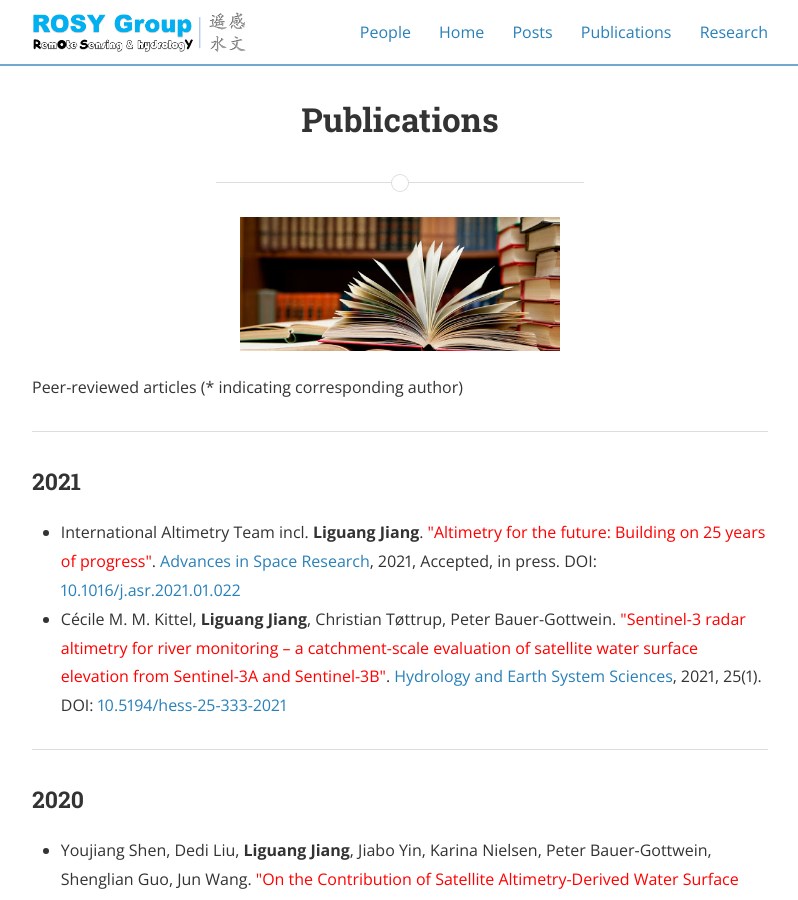
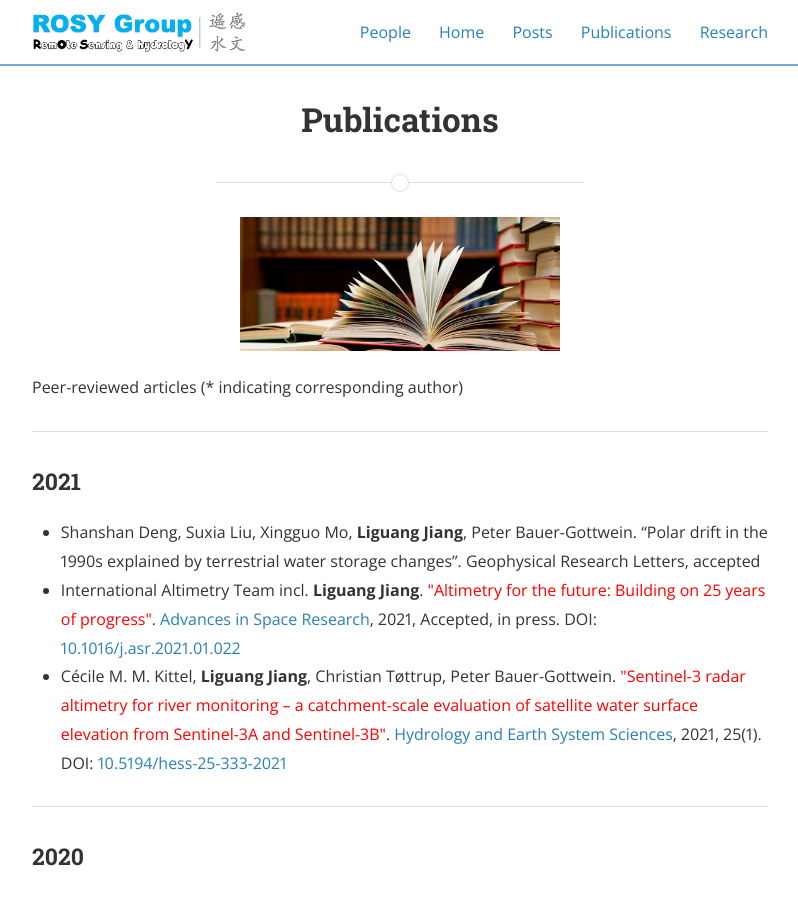
Before and after one commit to 12530/rshydro, a Jekyll site: the page built from publications.md, in a window 1280 px wide and 900 px high. Shown: the whole window, without its empty margins (240-1038 px from the left). Built offline with Jekyll 4.4.1, drawn with Linux system fonts in a browser that asks for light colours; nearby versions of some CDN libraries.

Commit message:
Update publications.md

```diff
--- a/publications.md
+++ b/publications.md
@@ -10,6 +10,7 @@ main_nav: true
 <hr>
 <h3>2021</h3>
 <ul>
+  <li>Shanshan Deng, Suxia Liu, Xingguo Mo, <b>Liguang Jiang</b>, Peter Bauer-Gottwein. “Polar drift in the 1990s explained by terrestrial water storage changes”. Geophysical Research Letters, accepted</li>
   <li>International Altimetry Team incl. <b>Liguang Jiang</b>. <font color="red">"Altimetry for the future: Building on 25 years of progress"</font>. <a href="https://www.journals.elsevier.com/advances-in-space-research"> Advances in Space Research</a>, 2021, Accepted, in press. DOI: <a href="https://doi.org/10.1016/j.asr.2021.01.022">10.1016/j.asr.2021.01.022</a></li>
   <li>Cécile M. M. Kittel, <b>Liguang Jiang</b>, Christian Tøttrup, Peter Bauer-Gottwein. <font color="red">"Sentinel-3 radar altimetry for river monitoring – a catchment-scale evaluation of satellite water surface elevation from Sentinel-3A and Sentinel-3B"</font>. <a href="https://hess.copernicus.org/articles/25/333/2021/"> Hydrology and Earth System Sciences</a>, 2021, 25(1). DOI: <a href="https://doi.org/10.5194/hess-25-333-2021">10.5194/hess-25-333-2021</a></li>
 </ul>
```
